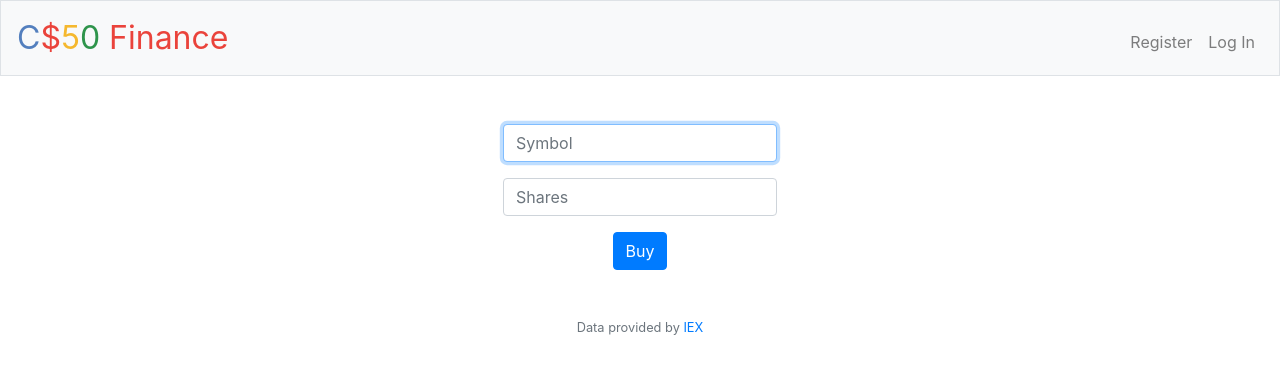
After one commit to Rahozin/CS50, a Flask app: template pset8/finance/templates/buy.html in a window 1280 px wide. The commit adds this page. Shown: the top 374 px of the page. Run offline with Flask 2, Linux system fonts and the light colour scheme; the template is opened without the code that fills it, so the values that code supplies are empty; some libraries are stand-ins or nearby versions.

```diff
--- a/pset8/finance/app.py
+++ b/pset8/finance/app.py
@@ -50,7 +50,45 @@ def index():
 @login_required
 def buy():
     """Buy shares of stock"""
-    return apology("TODO")
+
+    # User reached route via POST (as by submitting a form via POST)
+    if request.method == "POST":
+        symbol = request.form.get("symbol")
+        shares = request.form.get("shares")
+
+        # Ensure symbol was entered
+        if not symbol:
+            return apology("missing symbol", 400)
+
+        # Ensure symbol exists
+        if not lookup(symbol):
+            return apology("symbol doesn`t exist", 400)
+
+        # Ensure shares is positive integer
+        try:
+            shares = int(shares)
+        except:
+            return apology("shares must be whole number", 400)
+        if shares < 1:
+            return apology("shares must be positive whole number", 400)
+
+        # Check amount of the user`s cash
+        cash = db.execute("SELECT cash FROM users WHERE id = :user_id",
+                          user_id=session['user_id'])[0]['cash']
+
+        # Cash needed to buy the order
+        price = float(lookup(symbol)['price']) * shares
+
+        # Ensure there is enough cash
+        if price > cash:
+            return apology("not enough cash to buy this order, please top up", 400)
+
+        # Redirect user to home page
+        return redirect("/")
+
+    # User reached route via GET (as by clicking a link or via redirect)
+    else:
+        return render_template("buy.html")
 
 
 @app.route("/check", methods=["GET"])
--- /dev/null
+++ b/pset8/finance/templates/buy.html
@@ -0,0 +1,17 @@
+{% extends "layout.html" %}
+
+{% block title %}
+Buy
+{% endblock %}
+
+{% block main %}
+<form action="/buy" method="post">
+    <div class="form-group">
+        <input autocomplete="off" autofocus class="form-control" name="symbol" placeholder="Symbol" type="text">
+    </div>
+    <div class="form-group">
+        <input autocomplete="off" class="form-control" name="shares" placeholder="Shares" type="number" min="1">
+    </div>
+    <button class="btn btn-primary" type="submit">Buy</button>
+</form>
+{% endblock %}
--- a/pset8/finance/templates/layout.html
+++ b/pset8/finance/templates/layout.html
@@ -27,8 +27,10 @@
 <body>
 
     <nav class="navbar navbar-expand-md navbar-light bg-light border">
-            <a class="navbar-brand" href="/"><span class="blue">C</span><span class="red">$</span><span class="yellow">5</span><span class="green">0</span> <span class="red">Finance</span></a>
-            <button aria-controls="navbar" aria-expanded="false" aria-label="Toggle navigation" class="navbar-toggler" data-target="#navbar" data-toggle="collapse" type="button">
+        <a class="navbar-brand" href="/"><span class="blue">C</span><span class="red">$</span><span
+                class="yellow">5</span><span class="green">0</span> <span class="red">Finance</span></a>
+        <button aria-controls="navbar" aria-expanded="false" aria-label="Toggle navigation" class="navbar-toggler"
+            data-target="#navbar" data-toggle="collapse" type="button">
             <span class="navbar-toggler-icon"></span>
         </button>
         <div class="collapse navbar-collapse" id="navbar">
@@ -59,7 +61,7 @@
     </header>
     {% endif %}
 
-        <main class="container p-5">
+    <main class="container py-5">
         {% block main %}{% endblock %}
     </main>
 
```
Also changed, not shown: pset8/finance/helpers.py (+39 -15 lines), pset8/finance/finance.db. Lines whose indentation alone changed are shown as unchanged.
